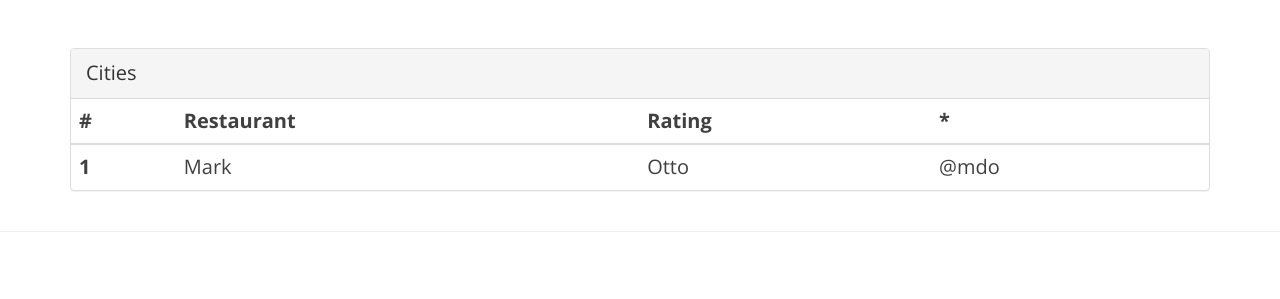
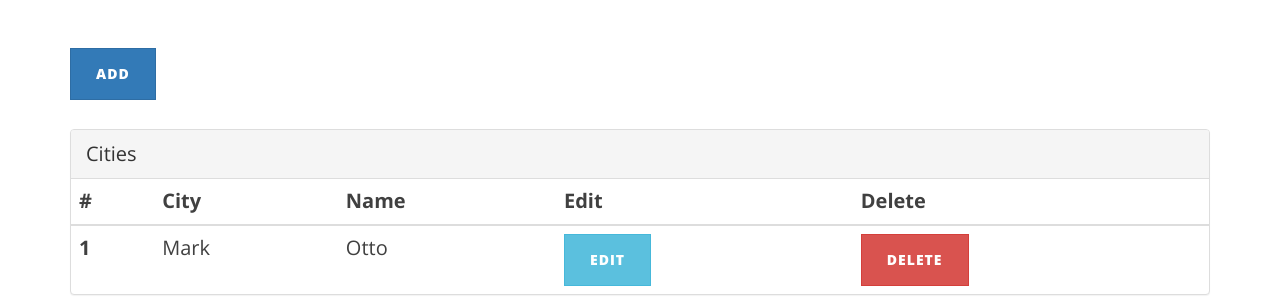
Before and after one commit to frizurd/the-best-of, a website: page index.html at #!/cities in a window 1280 px wide. Shown: the part 644-943 px from the top of the page. Drawn offline with nearby package versions, Linux system fonts and the light colour scheme; some packages are replaced by stand-ins of ours.

Commit message:
added cities controller

```diff
--- a/js/app.js
+++ b/js/app.js
@@ -8,7 +8,7 @@ app.config(function($routeProvider){
 			templateUrl: "views/home.html"
 		})
 		.when('/cities', {
-			controller: "MainController",
+			controller: "CitiesController",
 			templateUrl: "views/cities.html"
 		})
 		.otherwise({
--- a/views/cities.html
+++ b/views/cities.html
@@ -1,3 +1,4 @@
+<button type="button" class="btn btn-primary">Add</button></br></br>
 <div class="panel panel-default">
                     <!-- Default panel contents -->
                     <div class="panel-heading">Cities</div>
@@ -7,9 +8,10 @@
                       <thead>
                         <tr>
                           <th>#</th>
-                          <th>Restaurant</th>
-                          <th>Rating</th>
-                          <th>*</th>
+                          <th>City</th>
+                          <th>Name</th>
+                          <th>Edit</th>
+						  <th>Delete</th>
                         </tr>
                       </thead>
                       <tbody>
@@ -17,8 +19,9 @@
                           <th scope="row">1</th>
                           <td>Mark</td>
                           <td>Otto</td>
-                          <td>@mdo</td>
+                          <td><button type="button" class="btn btn-info">Edit</button></td>
+						  <td><button type="button" class="btn btn-danger">Delete</button></td>
                         </tr>
                       </tbody>
                     </table>
-                  </div>
+</div>
```
